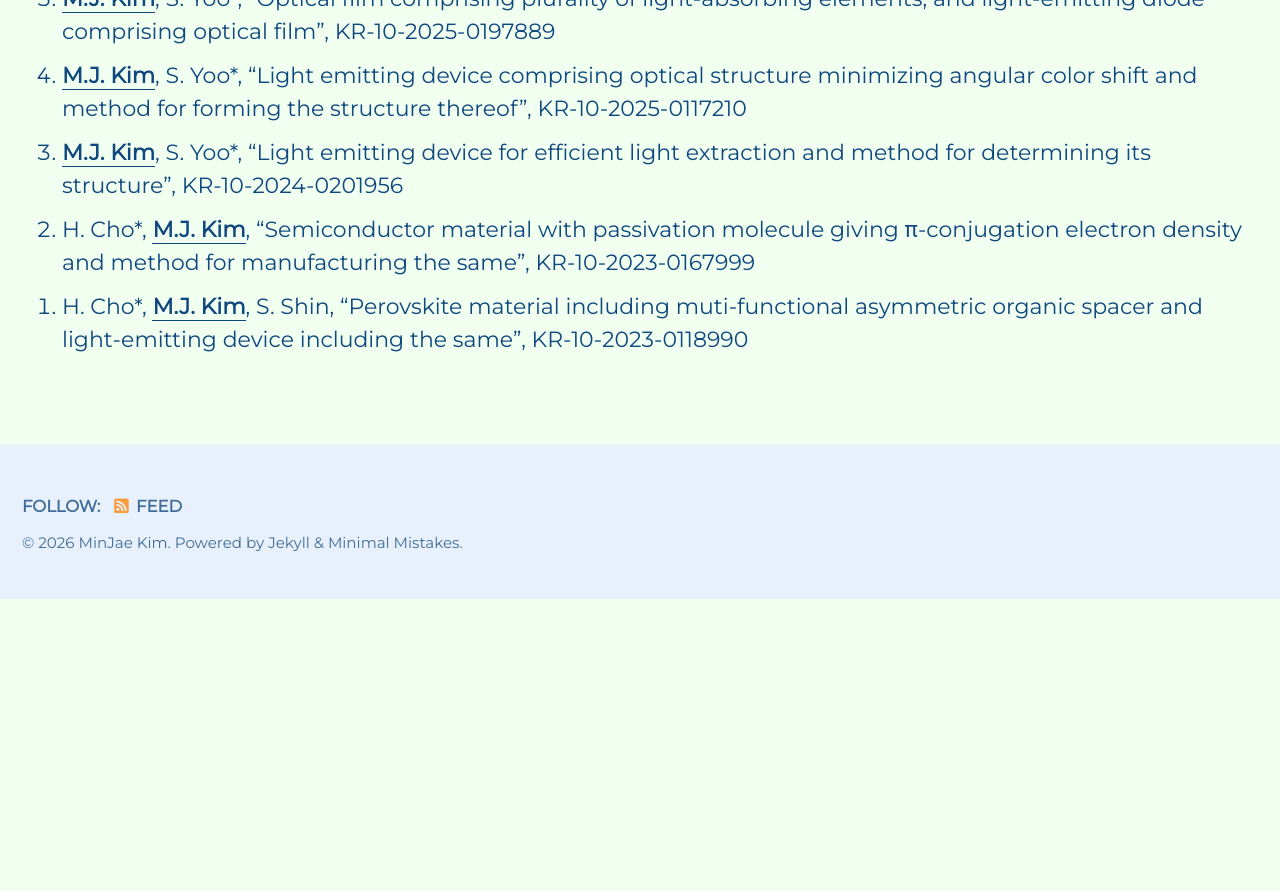
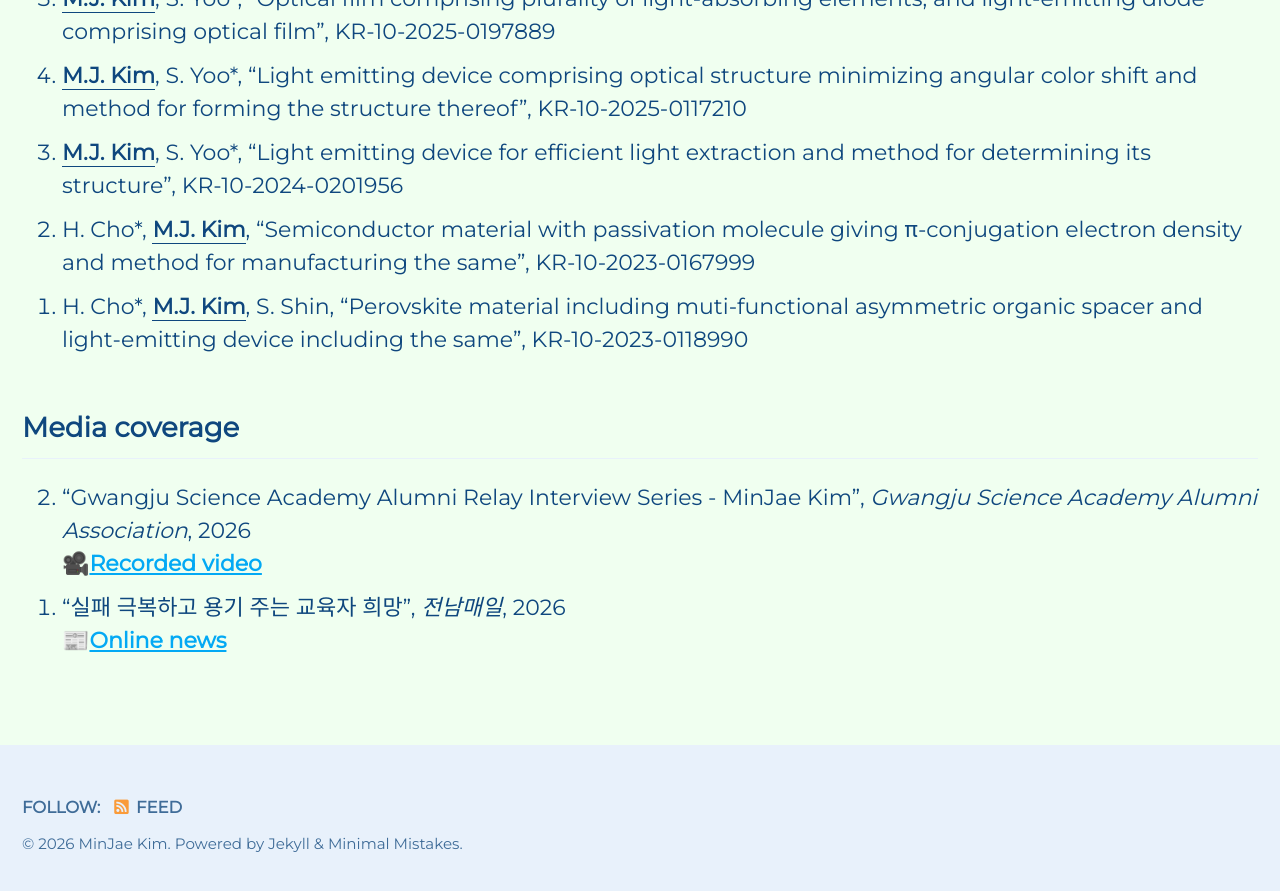
Before and after one commit to mj3259/mj3259.github.io, a Jekyll site: the page built from _pages/projects.md, in a window 1280 px wide and 900 px high, scrolled down 2037 px. Shown: the top 891 px of the window. Built offline with Jekyll 4.4.1, drawn with Linux system fonts in a browser that asks for light colours; cached includes are drawn as plain includes; before the commit the page ends 2636 px from its top, so only the background shows below that.

Commit message:
Update projects.md

```diff
--- a/_pages/projects.md
+++ b/_pages/projects.md
@@ -73,6 +73,12 @@ feature_row1:
 1. H. Cho*, **<u>M.J. Kim</u>**, S. Shin, "Perovskite material including muti-functional asymmetric organic spacer and light-emitting device including the same", KR-10-2023-0118990
 {: reversed="reversed"}
 
+## Media coverage
+1. "Gwangju Science Academy Alumni Relay Interview Series - MinJae Kim", _Gwangju Science Academy Alumni Association_, 2026
+🎥__[Recorded video](https://youtu.be/jM98pZ5ieRA?si=CXsqnf8WRdhTsBT_)__
+1. "실패 극복하고 용기 주는 교육자 희망", _전남매일_, 2026
+📰__[Online news](http://www.jndn.com/article.php?aid=1641287485329552011)__
+{: reversed="reversed"}
 
 <!-- {% include feature_row id="feature_row2" type="left" %}
 {% include feature_row id="feature_row1" type="left" %} -->
```
